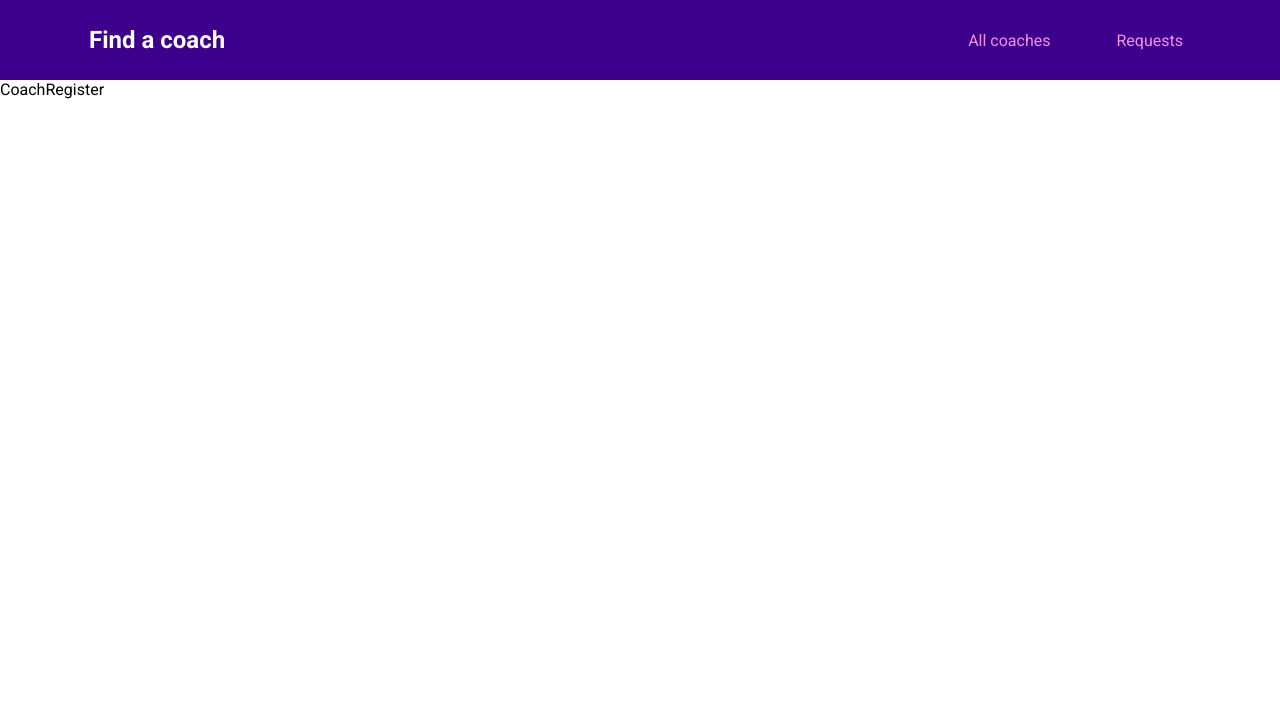
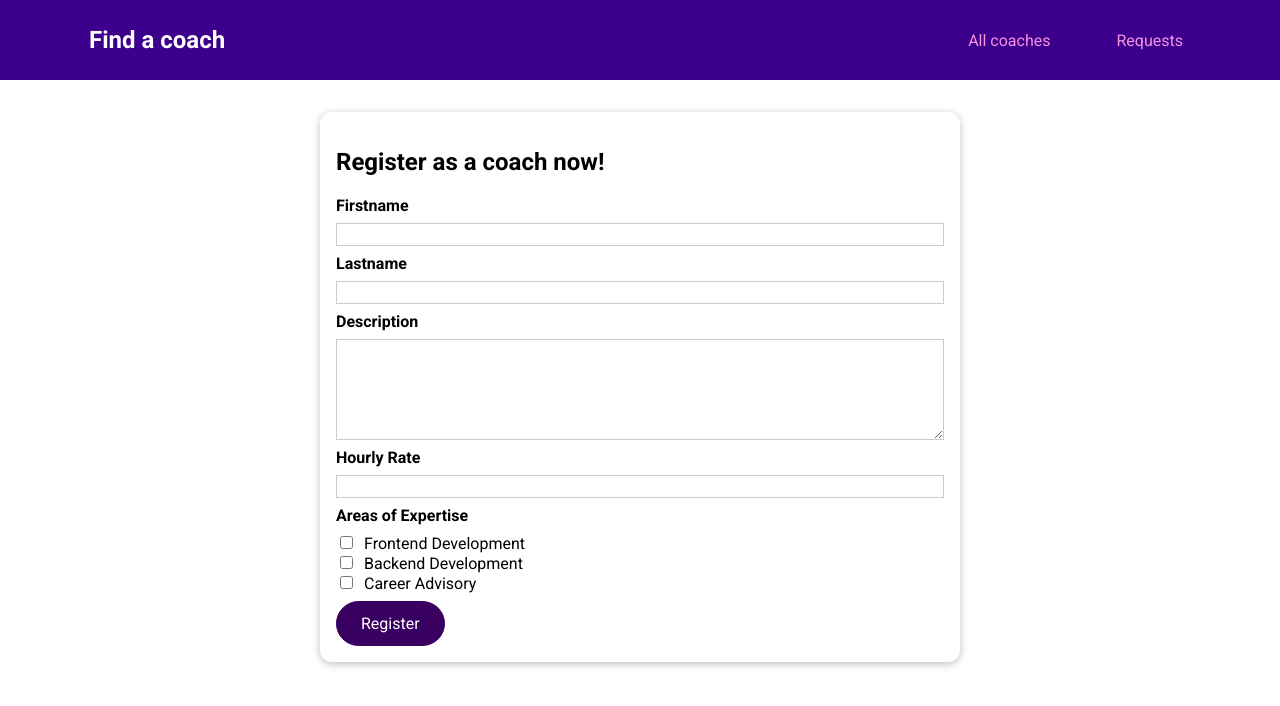
Before and after one commit to ikikika/vue, a Vue app in the folder find-a-coach/: page /register in a window 1280 px wide. Shown: the top 706 px of the page. Built offline with nearby package versions, Linux system fonts and the light colour scheme.

Commit message:
create add coach form with 2 way binding

```diff
--- /dev/null
+++ b/find-a-coach/src/components/coaches/CoachForm.vue
@@ -0,0 +1,120 @@
+<template>
+    <form @submit.prevent="submitForm">
+        <div class="form-control">
+            <label for="firstname">Firstname</label>
+            <input type="text" id="firstname" v-model.trim="firstName" />
+        </div>
+        <div class="form-control">
+            <label for="lastname">Lastname</label>
+            <input type="text" id="lastname" v-model.trim="lastName" />
+        </div>
+        <div class="form-control">
+            <label for="description">Description</label>
+            <textarea id="description" rows="5" v-model.trim="description"></textarea>
+        </div>
+        <div class="form-control">
+            <label for="rate">Hourly Rate</label>
+            <input type="number" id="rate" v-model.number="rate" />
+        </div>
+        <div class="form-control">
+            <h3>Areas of Expertise</h3>
+            <div>
+                <input type="checkbox" id="frontend" value="frontend" v-model="areas" />
+                <label for="frontend">Frontend Development</label>
+            </div>
+            <div>
+                <input type="checkbox" id="backend" value="backend" v-model="areas" />
+                <label for="backend">Backend Development</label>
+            </div>
+            <div>
+                <input type="checkbox" id="career" value="career" v-model="areas" />
+                <label for="career">Career Advisory</label>
+            </div>
+        </div>
+        <base-button>Register</base-button>
+    </form>
+</template>
+
+<script>
+export default {
+    data() {
+        return {
+            firstName: '',
+            lastName: '',
+            description: '',
+            rate: null,
+            areas: [],
+        };
+    },
+    methods: {
+        submitForm() {
+            const formData = {
+                first: this.firstName,
+                last: this.lastName,
+                desc: this.description,
+                rate: this.rate,
+                areas: this.areas
+            };
+
+            console.log(formData);
+        }
+    }
+};
+</script>
+
+<style scoped>
+.form-control {
+    margin: 0.5rem 0;
+}
+
+label {
+    font-weight: bold;
+    display: block;
+    margin-bottom: 0.5rem;
+}
+
+input[type="checkbox"]+label {
+    font-weight: normal;
+    display: inline;
+    margin: 0 0 0 0.5rem;
+}
+
+input,
+textarea {
+    display: block;
+    width: 100%;
+    border: 1px solid #ccc;
+    font: inherit;
+}
+
+input:focus,
+textarea:focus {
+    background-color: #f0e6fd;
+    outline: none;
+    border-color: #3d008d;
+}
+
+input[type="checkbox"] {
+    display: inline;
+    width: auto;
+    border: none;
+}
+
+input[type="checkbox"]:focus {
+    outline: #3d008d solid 1px;
+}
+
+h3 {
+    margin: 0.5rem 0;
+    font-size: 1rem;
+}
+
+.invalid label {
+    color: red;
+}
+
+.invalid input,
+.invalid textarea {
+    border: 1px solid red;
+}
+</style>
--- a/find-a-coach/src/pages/coaches/CoachRegistration.vue
+++ b/find-a-coach/src/pages/coaches/CoachRegistration.vue
@@ -1,9 +1,18 @@
 <template>
-    <div>CoachRegister</div>
+    <section>
+        <base-card>
+            <h2>Register as a coach now!</h2>
+            <coach-form />
+        </base-card>
+    </section>
 </template>
 
 <script>
+import CoachForm from '../../components/coaches/CoachForm.vue';
+
 export default {
-
-}
+    components: {
+        CoachForm,
+    },
+};
 </script>
```
